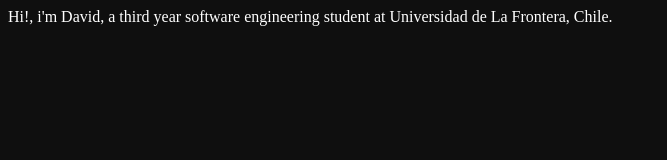
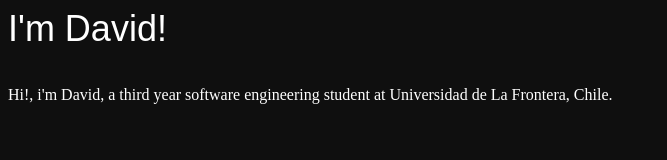
Before and after one commit to 333-333-333/333-333-333.github.io, a plain HTML site: page index.html in a window 1280 px wide. Shown: the whole page, without its empty margins (0-667 px from the left). Drawn offline with Linux system fonts and the light colour scheme.

Commit message:
Added CSS for text

```diff
--- a/index.html
+++ b/index.html
@@ -7,9 +7,16 @@
         <!-- Para darle formato al fondo de la página -->
         <link rel="stylesheet" type="text/css" href="bg.css">
 
+        <!-- Para darle formato al texto de la página -->
+        <link rel="stylesheet" type="text/css" href="txt.css">
+
     </head>
 
     <body>
+
+        <p class="presentation_title">
+            I'm David!
+        </p>
 
         <p class = "presentation">
             Hi!, i'm David, a third year software engineering student at Universidad de La Frontera, Chile.
@@ -18,4 +25,6 @@
     </body>
 
 
+
+
 </html>
--- /dev/null
+++ b/txt.css
@@ -0,0 +1,4 @@
+.presentation_title {
+    font-size: 36px;
+    font-family: Arial, sans-serif;
+}
```
